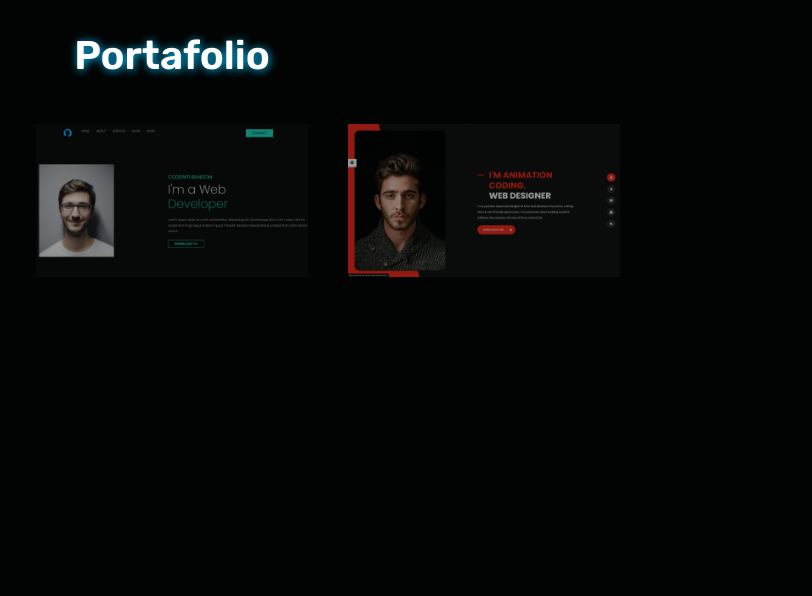
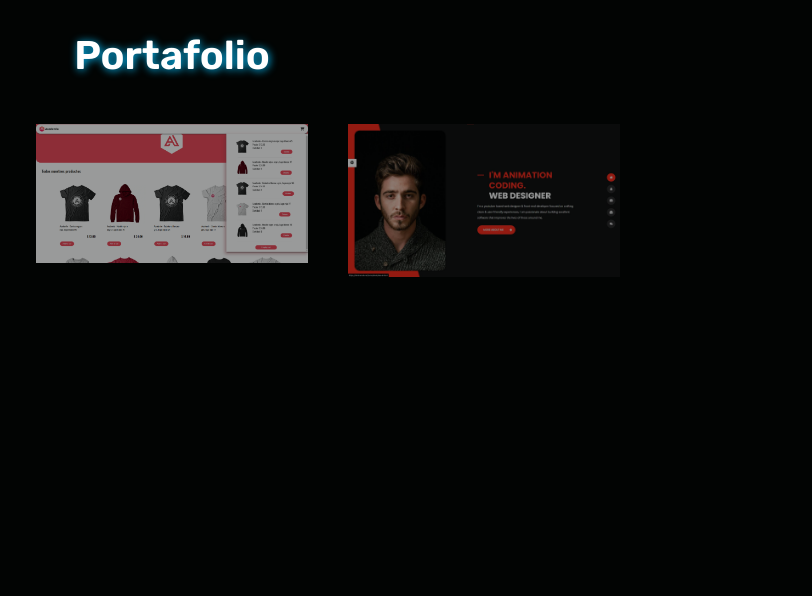
Before and after one commit to Juanitho007/miPortafolio, a plain HTML site: page index.html in a window 1280 px wide. Shown: the part 2660-3256 px from the top of the page, 468-1280 px from the left. Drawn offline with Linux system fonts and the light colour scheme.

Commit message:
Update-porfolio

```diff
--- a/index.html
+++ b/index.html
@@ -205,8 +205,12 @@
               target="_blank"
               ><img src="./assets/img/Portafolio-1.png" alt="Portafolio-1"
             /></a>
-            <a href="#" target="_blank"><img src="./assets/img/portafolio-2.jpg" alt="Portafolio-2" /></a>
-            <a href="#" target="_blank"><img src="./assets/img/portafolio-3.jpg" alt="Portafolio-3" /></a>
+            <a href="https://juanitho008.netlify.app/" target="_blank"
+              ><img src="./assets/img/portafolio-2.png" alt="Portafolio-2"
+            /></a>
+            <a href="#" target="_blank"
+              ><img src="./assets/img/portafolio-3.jpg" alt="Portafolio-3"
+            /></a>
           </div>
         </div>
         <div class="container-4"></div>
```
Also changed, not shown: assets/img/portafolio-2.png (added).
